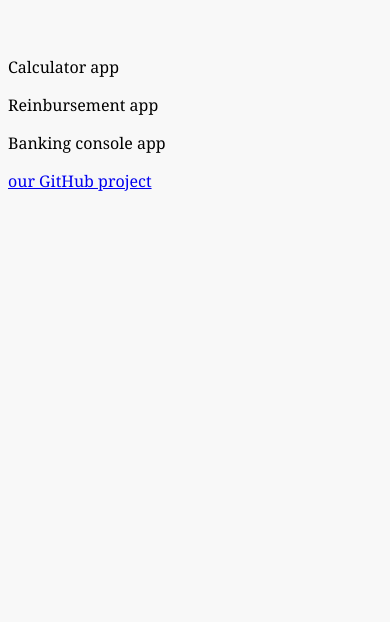
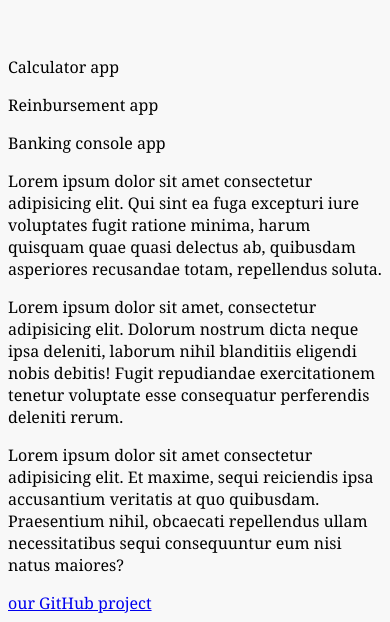
Before and after one commit to nojy777/Joaquin-and-Enoje, a plain HTML site: page fcc-test-suite-template-master/index.html in a window 390 px wide. Shown: the part 854-1476 px from the top of the page. Before the commit the page ends 1054 px from the top, so only its background shows below. Drawn offline with Linux system fonts and the light colour scheme.

Commit message:
updated CSS

```diff
--- a/fcc-test-suite-template-master/css/style.css
+++ b/fcc-test-suite-template-master/css/style.css
@@ -7,6 +7,9 @@
   #welcome-section {
     height: 100vh;
   }
+  main-section {height: 100vh;
+
+  }
   header {
     position: fixed;
     width: 100%;
--- a/fcc-test-suite-template-master/index.html
+++ b/fcc-test-suite-template-master/index.html
@@ -41,6 +41,12 @@
       <p class="project-tile">Calculator app</p>
       <p class="project-tile">Reinbursement app</p>
       <p class="project-tile">Banking console app</p>
+      <p>Lorem ipsum dolor sit amet consectetur adipisicing elit. Qui sint ea fuga excepturi iure voluptates fugit ratione minima, harum quisquam quae quasi delectus ab, quibusdam asperiores recusandae totam, repellendus soluta.</p>
+      <p>Lorem ipsum dolor sit amet, consectetur adipisicing elit. Dolorum nostrum dicta neque ipsa deleniti, laborum nihil blanditiis eligendi nobis debitis! Fugit repudiandae exercitationem tenetur voluptate esse consequatur perferendis deleniti rerum. </p>
+      <p>Lorem ipsum dolor sit amet consectetur adipisicing elit. Et maxime, sequi reiciendis ipsa accusantium veritatis at quo quibusdam. Praesentium nihil, obcaecati repellendus ullam necessitatibus sequi consequuntur eum nisi natus maiores?</p>
+
+
+
     </section>
     <script  src="js/index.js"></script>
     <footer>
```
